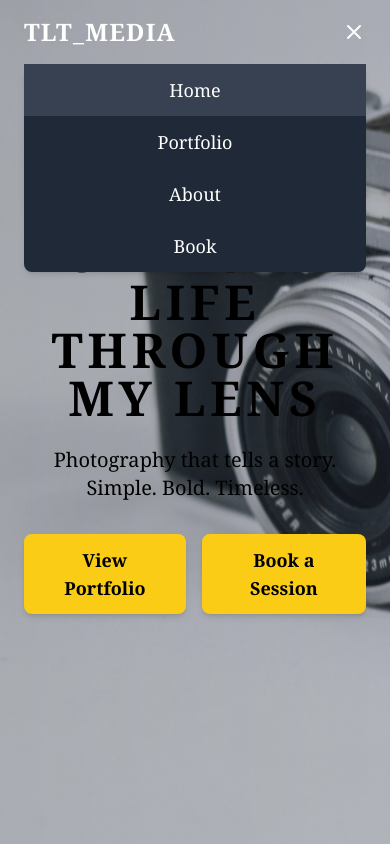
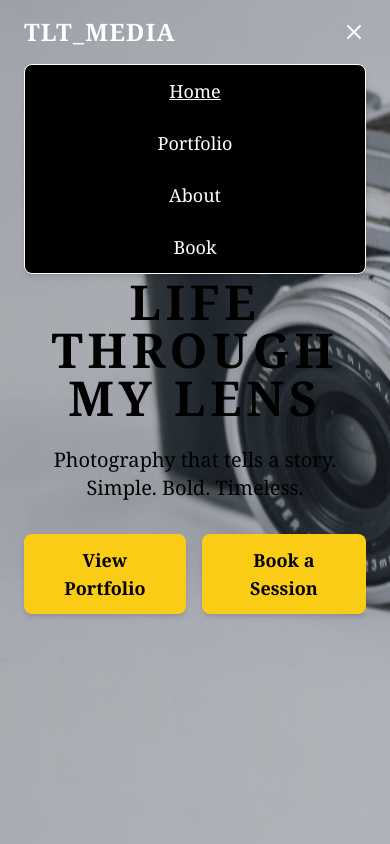
Before and after one commit to TriumphNdlovu/tlt-media, a Next.js app: page / in a window 390 px wide. Both pictures are taken after a click on the button "Toggle menu". Shown: the top 844 px of the page. Built offline with nearby package versions, Linux system fonts and the light colour scheme.

Commit message:
Refactor Navbar component to update mobile menu styles

```diff
--- a/src/app/components/Navbar.tsx
+++ b/src/app/components/Navbar.tsx
@@ -102,7 +102,7 @@ const Navbar = () => {
       {isMenuOpen && (
         <div
           ref={menuRef}
-          className="lg:hidden mt-4 bg-gray-800 text-white text-center rounded-lg shadow-md"
+          className="lg:hidden mt-4 bg-black border border-white text-white text-center rounded-lg shadow-md"
         >
           {["Home", "Portfolio", "About", "Book"].map((item) => {
             const route = item === "Home" ? "/" : `/${item.toLowerCase()}`;
@@ -110,9 +110,9 @@ const Navbar = () => {
               <Link key={item} href={route}>
                 <button
                   className={`block w-full py-3 text-lg ${
-                    currentPath === route ? "bg-gray-700" : "hover:bg-gray-700"
+                    currentPath === route ? "underline" : "hover:bg-gray-700"
                   }`}
-                  onClick={() => setIsMenuOpen(false)}
+                  onClick={() => setIsMenuOpen(!isMenuOpen)}
                 >
                   {item}
                 </button>
```
